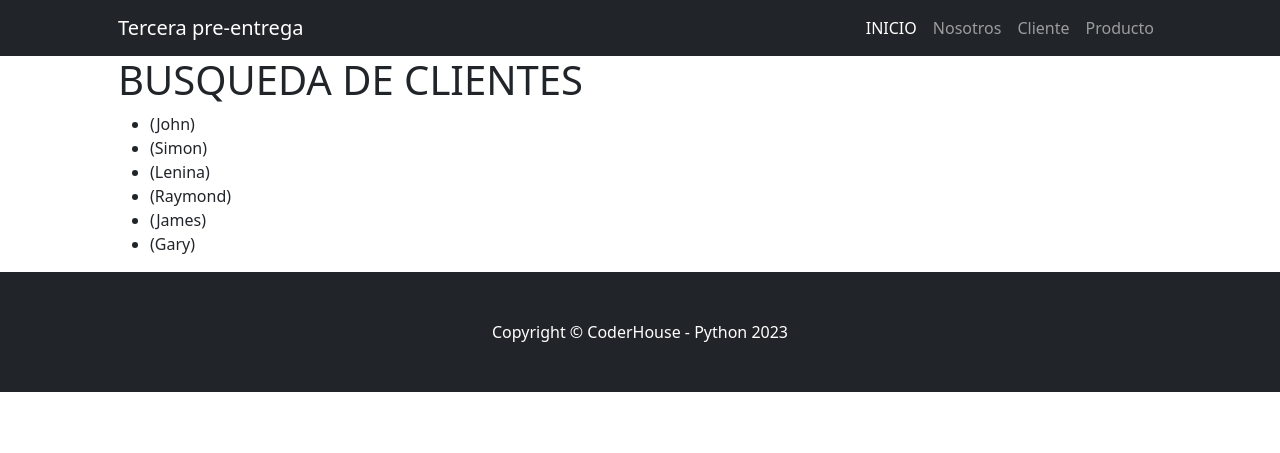
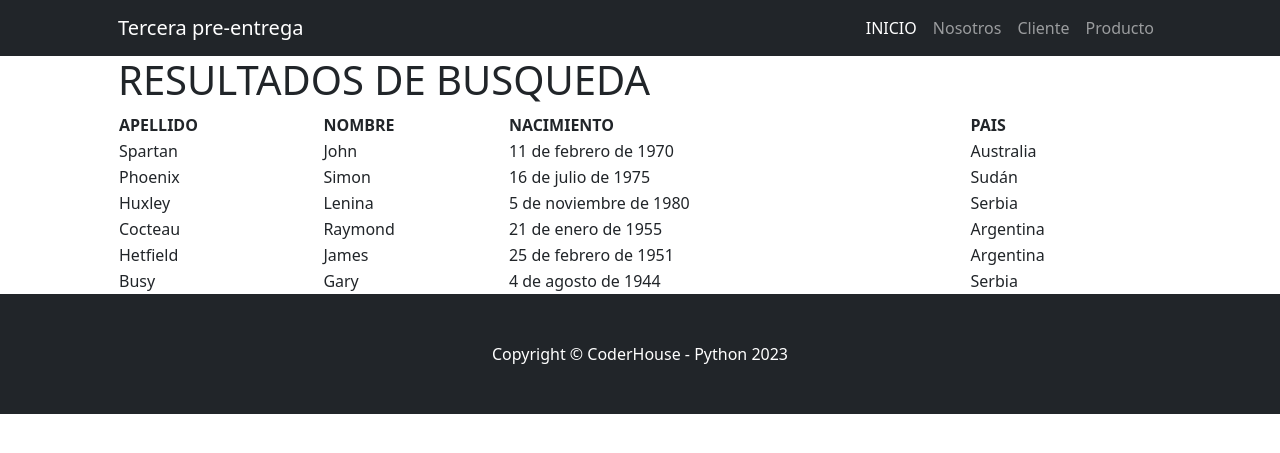
Before and after one commit to ccozz/ProyectoFinal-Colombo, a Django app: template project/cliente/templates/cliente/clientes_list.html in a window 1280 px wide. Shown: the top 453 px of the page. Run offline with Django 5.2, Linux system fonts and the light colour scheme; the template is opened without the code that fills it: values that come from a table or form of the project are taken from there, others are empty; data comes from the database, SQL or seed files in the repository; some libraries are stand-ins or nearby versions.

Commit message:
busqueda arreglada

```diff
--- a/project/cliente/templates/cliente/clientes_list.html
+++ b/project/cliente/templates/cliente/clientes_list.html
@@ -1,21 +1,42 @@
 {% extends "core/base.html" %}
 
 {% block contenido_titulo %}
-    BUSQUEDA DE CLIENTES
+    RESULTADOS DE BUSQUEDA
 {% endblock contenido_titulo %}
 
 {% block contenido %}
 
-    <div class="content-container">
-        {% if clientes %}
-        <ul>
+    {% if clientes %}
+        <table style="width:100%">
+            <tr>
+                <th>APELLIDO</th>
+                <th>NOMBRE</th>
+                <th>NACIMIENTO</th>
+                <th>PAIS</th>
+            </tr>
             {% for cliente in clientes %}
-            <li>{{ cliente.apelllido }} ({{ cliente.nombre }})</li>
+                <tr>
+                    <td>{{cliente.apellido}}</td>
+                    <td>{{cliente.nombre}}</td>
+                    <td>
+                        {% if cliente.nacimiento %}
+                            {{cliente.nacimiento}}
+                        {% else %}
+                            "No Registrada"
+                        {% endif %}
+                    </td>
+                    <td>
+                        {% if cliente.pais_origen %}
+                            {{cliente.pais_origen}}
+                        {% else %}
+                            "No Registrado"
+                        {% endif %}
+                    </td>
+                </tr>
             {% endfor %}
-        </ul>
-        {% else %}
+        </table>
+    {% else %}
         <p>No se registran clientes con ese apellido.</p>
-        {% endif %}
-    </div>
+    {% endif %}
 
 {% endblock contenido %}
--- a/project/cliente/templates/cliente/index.html
+++ b/project/cliente/templates/cliente/index.html
@@ -35,6 +35,7 @@
         {% endfor %}
     </table>
     <br>
+    <a href="{% url 'cliente:clientes-buscar' %}" class="btn btn-primary">BUSCAR CLIENTE</a>
     <a href="{% url 'cliente:crear' %}" class="btn btn-primary">CREAR NUEVO</a>
 
 {% endblock contenido %}
--- a/project/config/settings.py
+++ b/project/config/settings.py
@@ -23,9 +23,9 @@ BASE_DIR = Path(__file__).resolve().parent.parent
 SECRET_KEY = 'django-insecure-58mexc&um1#flp2aufx69_hy8cc$6&nka1rp_m23t+-u7pb-b2'
 
 # SECURITY WARNING: don't run with debug turned on in production!
-DEBUG = False
+DEBUG = True
 
-ALLOWED_HOSTS = ['*']
+ALLOWED_HOSTS = []
 
 
 # Application definition
```
Also changed, not shown: project/cliente/views.py (+10 -10 lines).
